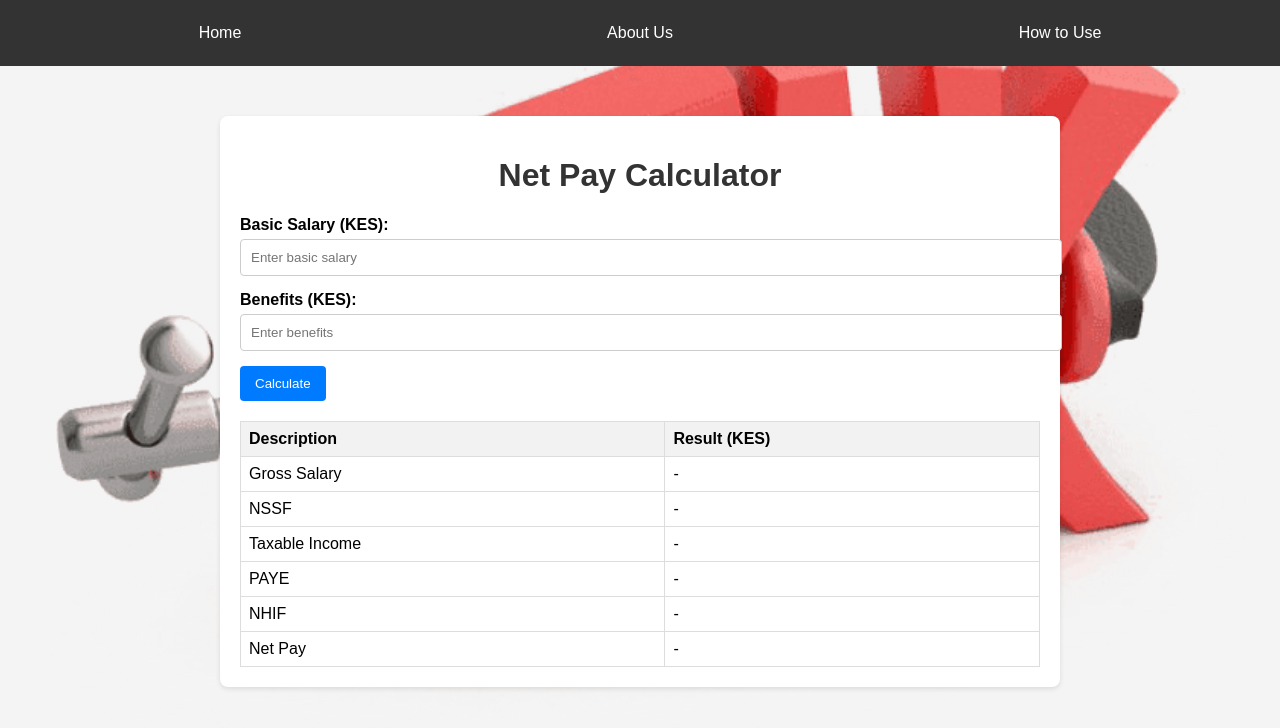
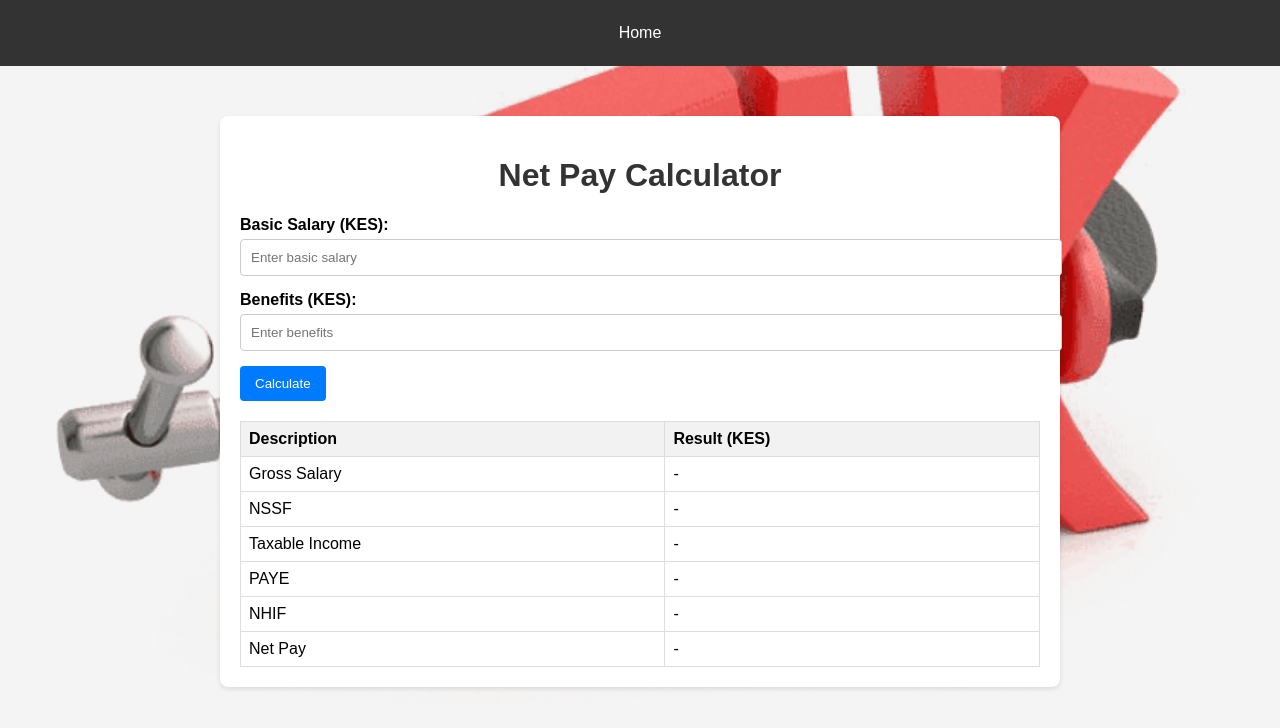
Before and after one commit to Mikey-nk/payroll-project, a plain HTML site: page index.html in a window 1280 px wide. Drawn offline with Linux system fonts and the light colour scheme.

Commit message:
commit message

```diff
--- a/index.html
+++ b/index.html
@@ -141,8 +141,7 @@
         <span class="menu-toggle" onclick="toggleMenu()">☰</span>
         <div class="navbar-links">
             <a href="#home">Home</a>
-            <a href="#about-us">About Us</a>
-            <a href="#how-to-use">How to Use</a>
+
         </div>
     </div>
 
```
Also changed, not shown: navbar.html (+1 -2 lines), proto.html (+1 -1 lines).
